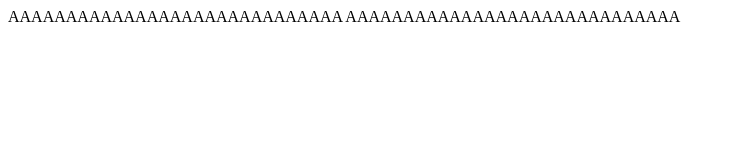
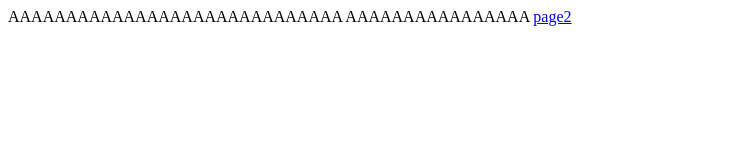
Before and after one commit to cucumars/0509-ex2, a plain HTML site: page index.html in a window 1280 px wide. Shown: the whole page, without its empty margins (0-736 px from the left). Drawn offline with Linux system fonts and the light colour scheme.

Commit message:
Update index.html

```diff
--- a/index.html
+++ b/index.html
@@ -8,7 +8,7 @@
 </head>
 <body>
     AAAAAAAAAAAAAAAAAAAAAAAAAAAAA
-    AAAAAAAAAAAAAAAAAAAAAAAAAAAAA
-    <a href="./page-2.html"></a>
+    AAAAAAAAAAAAAAAA
+    <a href="./page-2.html">page2</a>
 </body>
 </html>
```
